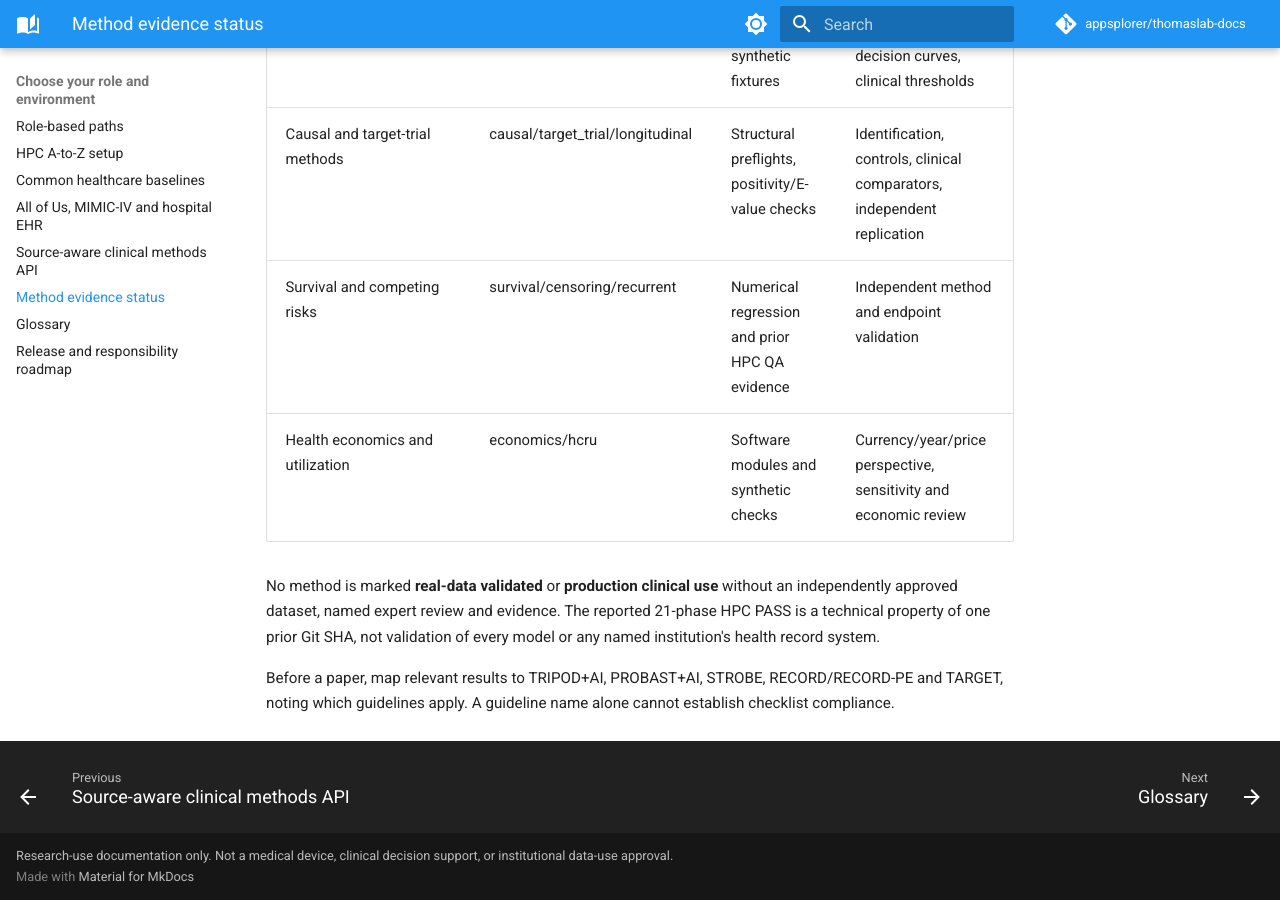
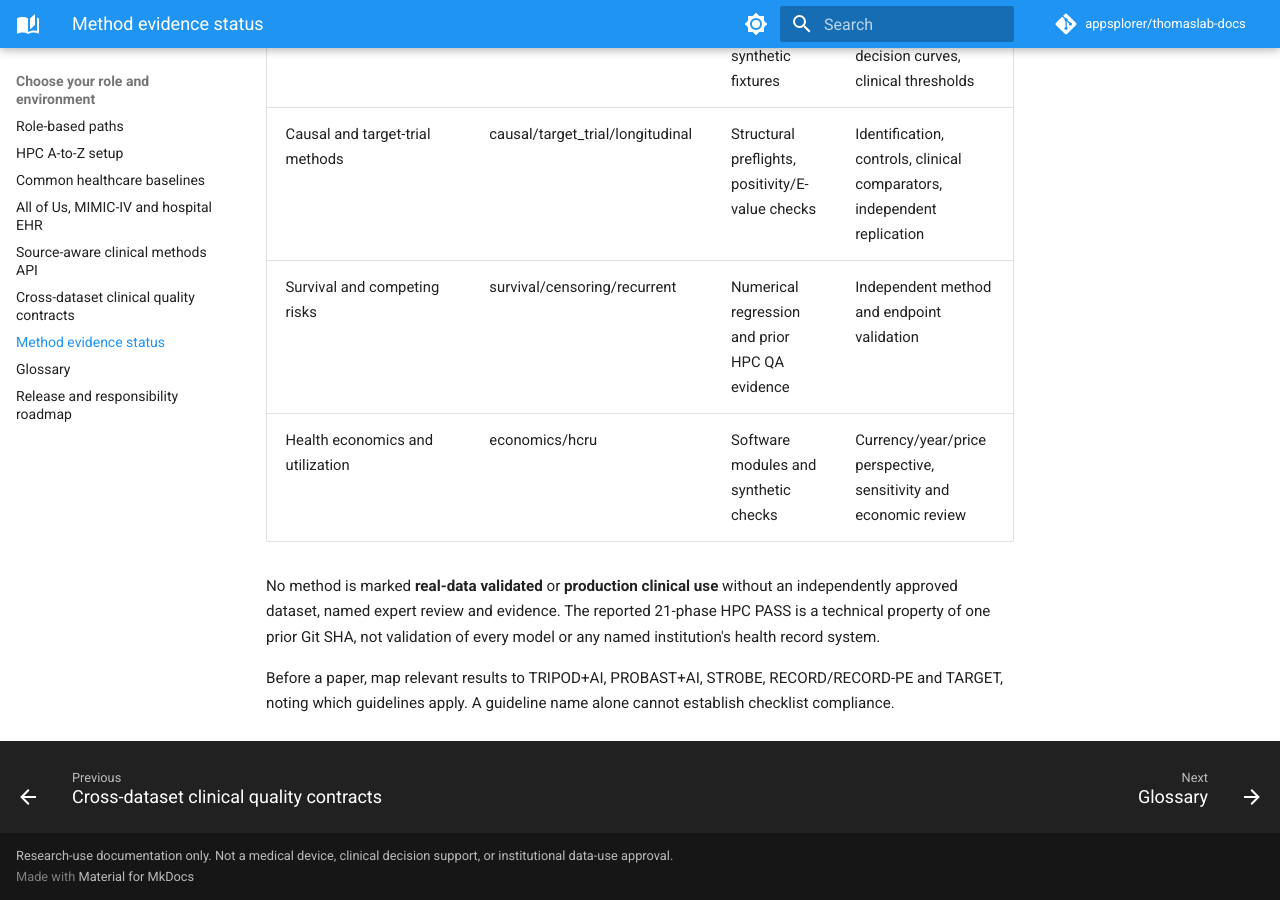
Before and after one commit to appsplorer/thomaslab-docs, an MkDocs documentation site: the page built from docs/guides/method-readiness.md, in a window 1280 px wide and 900 px high, scrolled down 1675 px. Built offline with MkDocs 1.6.1 and Material for MkDocs 9.7.7, drawn with Linux system fonts in a browser that asks for light colours; comment, search, counter and statistics services are not loaded.

Commit message:
docs: add clinical cross-source QA and site holdout guide to main handbook navigation

```diff
--- a/mkdocs.yml
+++ b/mkdocs.yml
@@ -75,6 +75,7 @@ nav:
       - 'Common healthcare baselines': guides/healthcare-foundation.md
       - 'All of Us, MIMIC-IV and hospital EHR': guides/dataset-access-and-adapters.md
       - 'Source-aware clinical methods API': guides/clinical-dataset-methods.md
+      - 'Cross-dataset clinical quality contracts': guides/cross-dataset-clinical-quality.md
       - 'Method evidence status': guides/method-readiness.md
       - 'Glossary': getting-started/glossary.md
       - 'Release and responsibility roadmap': guides/release-roadmap.md
```
